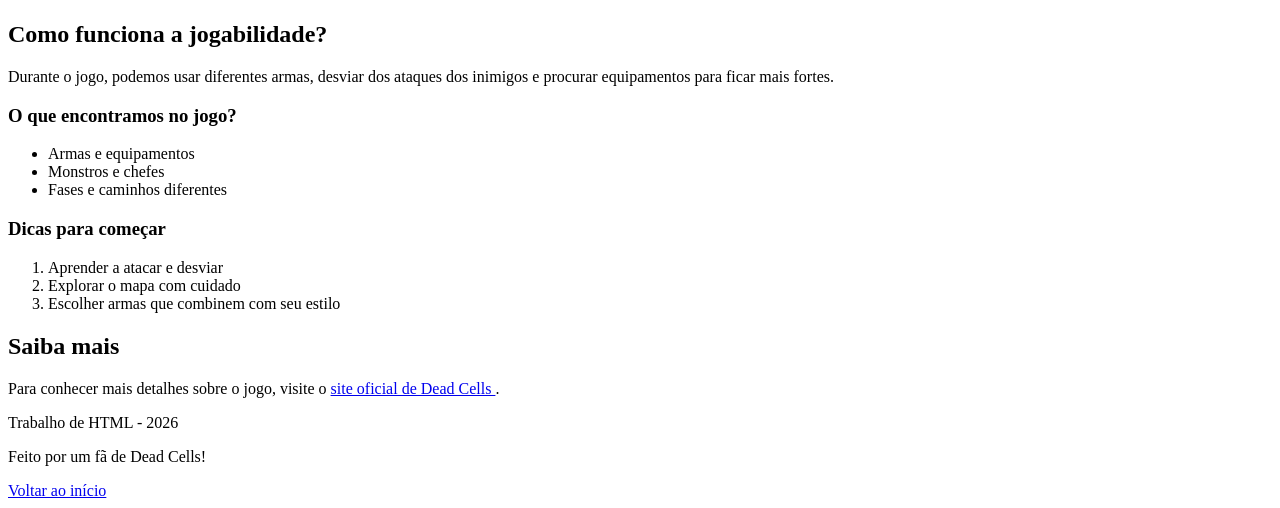
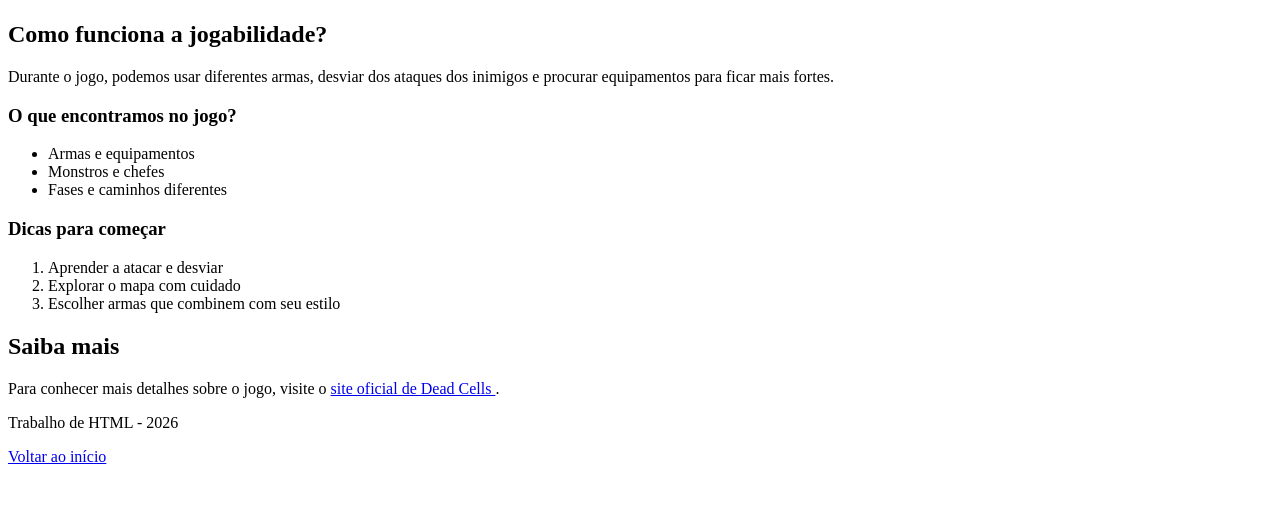
Before and after one commit to nilsin00/Atv_html, a plain HTML site: page index.html in a window 1280 px wide. Shown: the part 457-965 px from the top of the page. After the commit the page ends 931 px from the top, so only its background shows below. Drawn offline with Linux system fonts and the light colour scheme.

Commit message:
Alterações

```diff
--- a/index.html
+++ b/index.html
@@ -3,7 +3,7 @@
 <head>
     <meta charset="UTF-8">
     <meta name="viewport" content="width=device-width, initial-scale=1.0">
-    <title>Conhecendo Dead Cells</title>
+    <title>Dead Cells</title>
     <link rel="icon" href="https://www.wikipedia.org/static/favicon/wikipedia.ico">
 </head>
 <body>
@@ -79,7 +79,6 @@
     <!-- Rodapé da página -->
     <footer>
         <p>Trabalho de HTML - 2026</p>
-        <p>Feito por um fã de Dead Cells!</p>
         <a href="#">Voltar ao início</a>
     </footer>
 </body>
```
